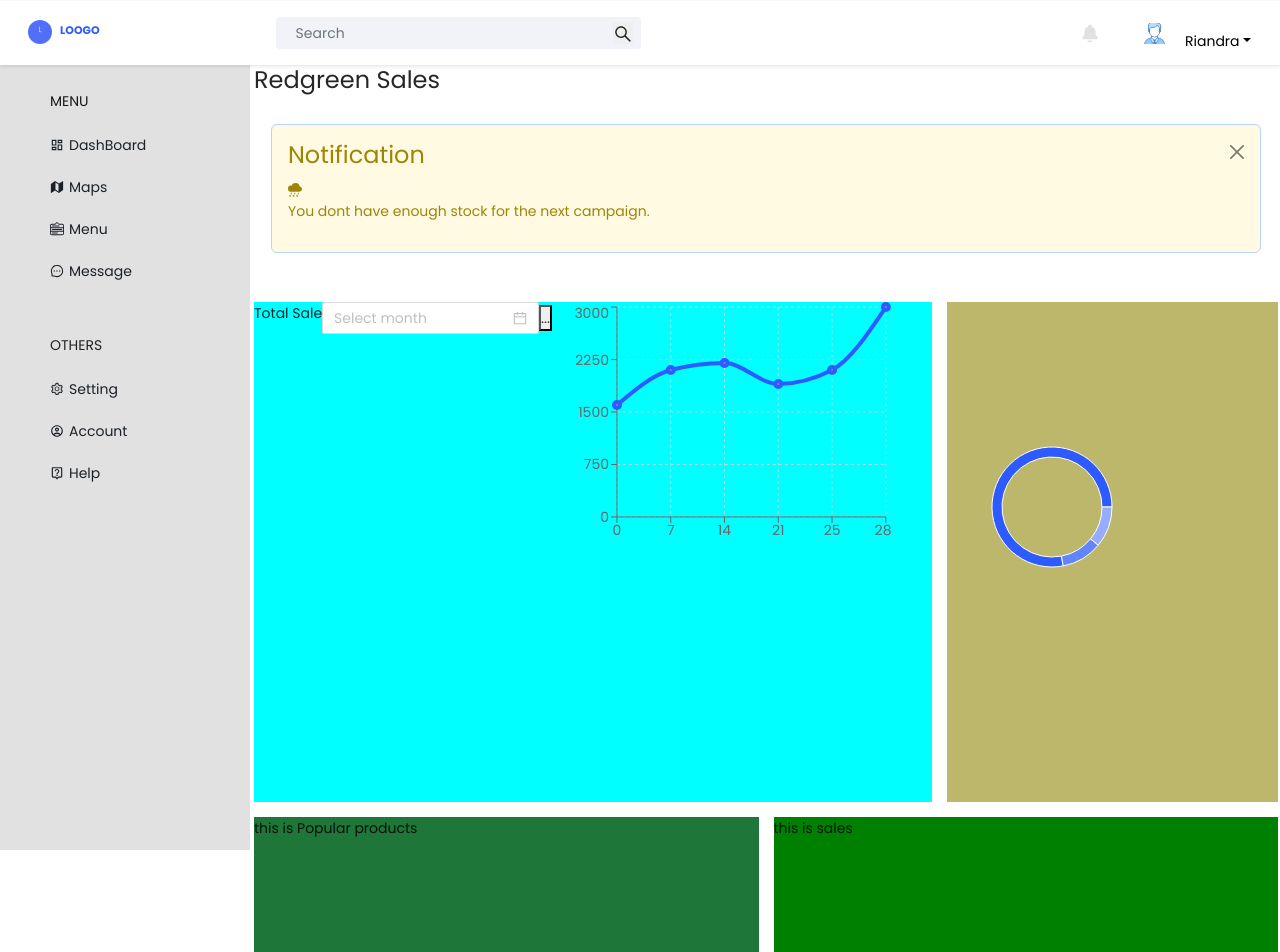
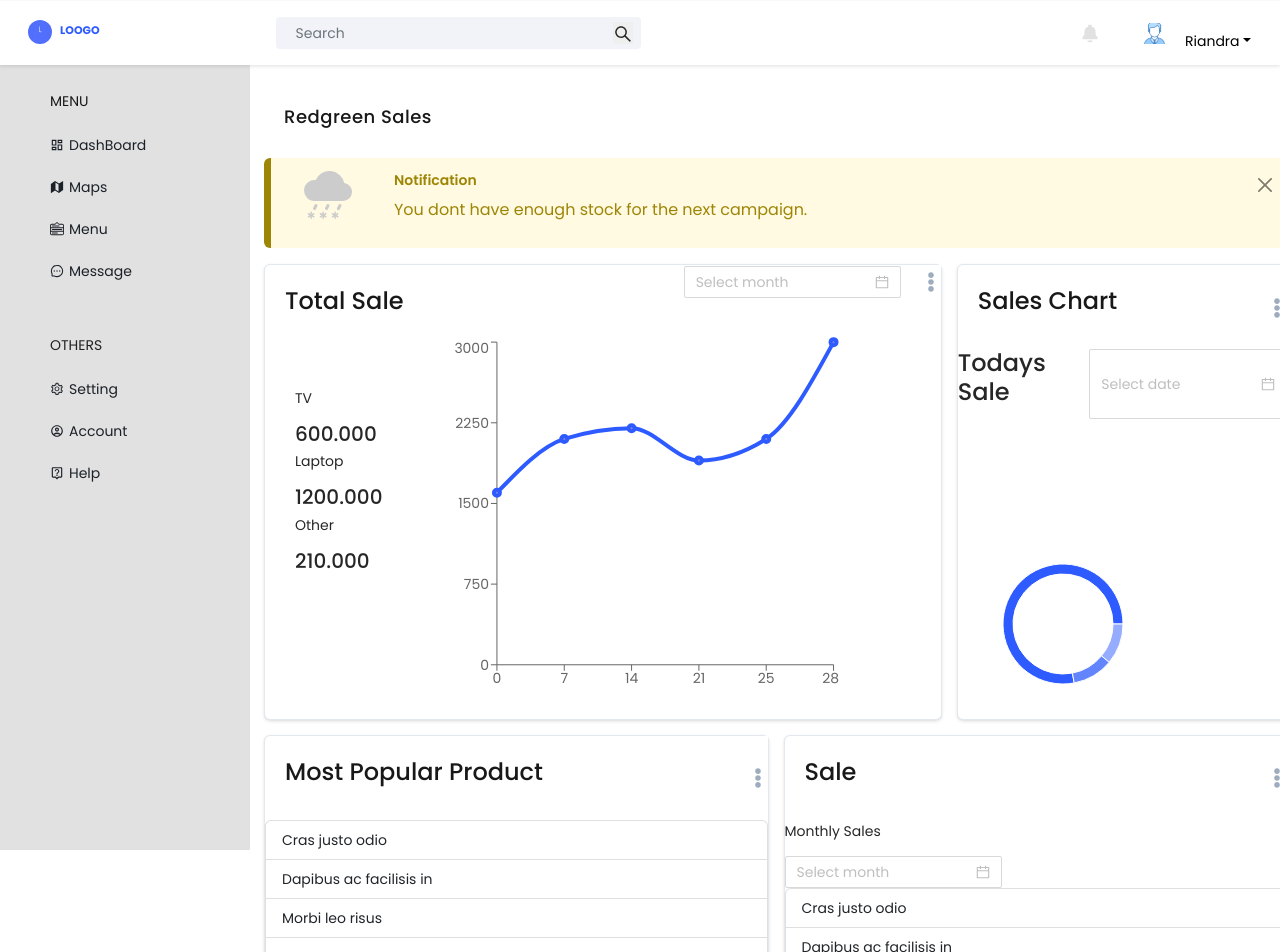
Before and after one commit to Rubai-Rahman/dashboard, a React (Create React App) app: page /dashboard in a window 1280 px wide. Shown: the top 952 px of the page. Built offline with nearby package versions, Linux system fonts and the light colour scheme.

Commit message:
total sale part completed

```diff
--- a/public/index.html
+++ b/public/index.html
@@ -14,11 +14,10 @@
       manifest.json provides metadata used when your web app is installed on a
       user's mobile device or desktop. See https://developers.google.com/web/fundamentals/web-app-manifest/
     -->
-    <link rel="manifest" href="%PUBLIC_URL%/manifest.json" />
     <link rel="preconnect" href="https://fonts.googleapis.com" />
     <link rel="preconnect" href="https://fonts.gstatic.com" crossorigin />
     <link
-      href="https://fonts.googleapis.com/css2?family=Poppins:wght@300;400;700&display=swap"
+      href="https://fonts.googleapis.com/css2?family=Poppins:wght@300;400;500;600;700;800&display=swap"
       rel="stylesheet"
     />
     <!--
--- a/src/App.css
+++ b/src/App.css
@@ -66,10 +66,9 @@
 }
 
 .dashboard {
-  margin-left: 254px;
-  margin-top: 50px;
   width: 80%;
   height: 1000px;
+  margin: 70px 0px 50px 264px;
 }
 
 .components {
@@ -86,27 +85,73 @@
     "product product product weather weather weather"
     "product product product weather weather weather";
 }
+.components > * {
+  background: #ffffff;
+  border: 1px solid #e3e8ef;
+  /* Shadow 4 */
+
+  box-shadow: 0px 0.3px 0.9px rgba(0, 0, 0, 0.07),
+    0px 1.6px 3.6px rgba(0, 0, 0, 0.11);
+  border-radius: 6px;
+}
 .totalSale {
   grid-area: totalSale;
-  background-color: cyan;
 }
 .sales {
   grid-area: sales;
-  background-color: green;
 }
 .weather {
   grid-area: weather;
-  background-color: blue;
 }
 .product {
   grid-area: product;
-  background-color: rgb(30, 118, 57);
 }
 .salesChart {
   grid-area: salesChart;
-  background-color: darkkhaki;
-  height: 500px;
+}
+
+.alert {
+  display: flex;
+  align-items: center;
+  height: 90px;
 }
 .header {
   display: flex;
+  justify-content: space-between;
 }
+.header > button {
+  border: none;
+  margin-left: 20px;
+  font-size: 20px;
+  color:#9DACBE;
+  background-color: white;
+}
+.title {
+  font-weight: 500;
+  font-size: 24px;
+  line-height: 32px;
+  color: #181818;
+  padding: 20px;
+}
+.lineChart {
+  width: 100%;
+  height: 100%;
+  margin-left: 50px;
+}
+.tlist {
+  margin-top: 50px;
+  margin-left: 30px;
+}
+
+.element {
+  width: 100%;
+  height: 100%;
+  display: flex;
+  justify-content: space-between;
+  align-items: flex-start;
+}
+.number {
+  font-weight: 500;
+  font-size: 20px;
+  margin-top: 10px;
+}
--- a/src/Components/Dashboard/Dashboard/Dashboard.js
+++ b/src/Components/Dashboard/Dashboard/Dashboard.js
@@ -11,24 +11,50 @@ const dashBoard = ({ show, setShow }) => {
   return (
     <div className="dashboard">
       <div className="title">
-        <h4>Redgreen Sales</h4>
+        <h4 style={{ fontSize: 18, fontWeight: 500, color: "#181818",letterSpacing:0.5,width:148,height:23, }}>
+          Redgreen Sales
+        </h4>
       </div>
-      <div className="alert">
+      <div>
         {show ? (
           <Alert
+            className="alert"
             style={{
               width: "100%",
               color: " #9D8506",
               backgroundColor: "#FFFAE1",
+              border: "none",
+              borderLeft: 7,
+              borderLeftStyle: "solid",
+              borderColor: "#9D8506",
             }}
             onClose={() => setShow(false)}
             dismissible
           >
-            <Alert.Heading>Notification</Alert.Heading>
+            <div className="alert">
+              <div className="logo">
                 <span>
-              <BsFillCloudSleetFill />
+                  <BsFillCloudSleetFill
+                    style={{ fontSize: 48, color: "#CCCCCC" }}
+                  />
                 </span>
-            <p>You dont have enough stock for the next campaign.</p>
+              </div>
+              <div className="heading" style={{ marginLeft: 22, padding: 20 }}>
+                <Alert.Heading
+                  style={{
+                    fontWeight: 600,
+                    fontSize: 14,
+                    paddingTop: 20,
+                    color: "#9D8506",
+                  }}
+                >
+                  Notification
+                </Alert.Heading>
+                <p style={{ fontWeight: 400, fontSize: 16, color: "#9D8506" }}>
+                  You dont have enough stock for the next campaign.
+                </p>
+              </div>
+            </div>
           </Alert>
         ) : (
           <span></span>
--- a/src/Components/Dashboard/Dashboard/PopularProduct.js
+++ b/src/Components/Dashboard/Dashboard/PopularProduct.js
@@ -1,11 +1,31 @@
-import React from 'react';
+import React from "react";
+import { ListGroup } from "react-bootstrap";
+import {FaEllipsisV} from "react-icons/fa"
 
 const PopularProduct = () => {
-    return (
-        <div>
-            this is Popular products
-        </div>
-    );
+  return (
+    <>
+      <div className="header">
+        <h3 className="title">Most Popular Product</h3>
+        <button> <FaEllipsisV /></button>
+      </div>
+      <div className="list">
+        <ListGroup>
+          <ListGroup.Item>Cras justo odio</ListGroup.Item>
+          <ListGroup.Item>Dapibus ac facilisis in</ListGroup.Item>
+          <ListGroup.Item>Morbi leo risus</ListGroup.Item>
+          <ListGroup.Item>Porta ac consectetur ac</ListGroup.Item>
+          <ListGroup.Item>Vestibulum at eros</ListGroup.Item>
+          <ListGroup.Item>Cras justo odio</ListGroup.Item>
+          <ListGroup.Item>Dapibus ac facilisis in</ListGroup.Item>
+          <ListGroup.Item>Morbi leo risus</ListGroup.Item>
+          <ListGroup.Item>Porta ac consectetur ac</ListGroup.Item>
+          <ListGroup.Item>Vestibulum at eros</ListGroup.Item>
+        </ListGroup>
+       <button>show more</button>
+      </div>
+    </>
+  );
 };
 
 export default PopularProduct;
--- a/src/Components/Dashboard/Dashboard/Sales.js
+++ b/src/Components/Dashboard/Dashboard/Sales.js
@@ -1,11 +1,32 @@
-import React from 'react';
+import { DatePicker } from "antd";
+import React from "react";
+import { ListGroup } from "react-bootstrap";
+import { FaEllipsisV } from "react-icons/fa";
 
 const Sales = () => {
-    return (
-        <div>
-            this is sales
-        </div>
-    );
+  return (
+    <>
+      <div className="header">
+        <h2 className="title">Sale</h2>
+        <button>
+          {" "}
+          <FaEllipsisV />{" "}
+        </button>
+      </div>
+      <div className="secondcomp">
+        <p>Monthly Sales</p>
+        <DatePicker picker="month" />
+      </div>
+      <div className="list">
+        <ListGroup>
+          <ListGroup.Item>Cras justo odio</ListGroup.Item>
+          <ListGroup.Item>Dapibus ac facilisis in</ListGroup.Item>
+          <ListGroup.Item>Morbi leo risus</ListGroup.Item>
+        </ListGroup>
+        <button>show more</button>
+      </div>
+    </>
+  );
 };
 
 export default Sales;
--- a/src/Components/Dashboard/Dashboard/SalesChart.js
+++ b/src/Components/Dashboard/Dashboard/SalesChart.js
@@ -1,34 +1,54 @@
 import { DatePicker } from "antd";
 import React from "react";
-import { PieChart, Pie, Tooltip , Cell, ResponsiveContainer } from "recharts";
+import { PieChart, Pie, Tooltip, Cell, ResponsiveContainer } from "recharts";
+import { FaEllipsisV } from "react-icons/fa";
 
 const data = [
   { name: "TV", value: 78 },
   { name: "Laptop", value: 11 },
   { name: "Other", value: 11 },
-
 ];
 
 const COLORS = ["#2D5BFF", "#6284FD", "#96ADFF"];
 
 const SalesChart = () => {
   return (
-   <> <PieChart width={200} height={300}>
-    <Pie data={data}
+    <>
+      <div className="chart">
+        <div className="header ">
+          <h3 className="title">Sales Chart</h3>
+          <button>
+            <FaEllipsisV />
+          </button>
+        </div>
+        <div className="header ">
+          <h4>Todays Sale</h4>
+          <DatePicker picker="day" />
+        </div>
+      </div>
+      <>
+        <PieChart width={200} height={300}>
+          <Pie
+            data={data}
             cx={100}
             cy={200}
             innerRadius={50}
             outerRadius={60}
             fill="#8884d8"
             paddingAngle={0}
-          dataKey="value" >
+            dataKey="value"
+          >
             {data.map((entry, index) => (
-            <Cell key={`cell-${index}`} fill={COLORS[index % COLORS.length]} />
+              <Cell
+                key={`cell-${index}`}
+                fill={COLORS[index % COLORS.length]}
+              />
             ))}
           </Pie>
           <Tooltip />
         </PieChart>
       </>
+    </>
   );
 };
 
--- a/src/Components/Dashboard/Dashboard/TotalSale.js
+++ b/src/Components/Dashboard/Dashboard/TotalSale.js
@@ -1,5 +1,6 @@
 import { DatePicker } from "antd";
 import React from "react";
+import {FaEllipsisV} from "react-icons/fa"
 import {
   LineChart,
   Line,
@@ -7,7 +8,6 @@ import {
   YAxis,
   CartesianGrid,
   Tooltip,
-  Legend,
   ResponsiveContainer,
 } from "recharts";
 
@@ -33,7 +33,6 @@ const pdata = [
     sale: 1900.0,
   },
   {
-
     date: 25,
     sale: 2100.0,
   },
@@ -41,29 +40,56 @@ const pdata = [
   {
     sellName: "4JT",
     date: 28,
-    sale:3000
+    sale: 3000,
   },
 ];
 const TotalSale = () => {
   return (
-    <div className="header" style={{width:"100%",height:"100%"}}>
+    <>
+      <div className="header">
         <div className="title">Total Sale</div>
-      <div className="date">
+        <div style={{ height: 32, marginLeft: 30 }}>
           <DatePicker picker="month" />
-        <button>...</button>
+          <button
+            style={{
+              border: "none",
+              fontSize: 20,
+              backgroundColor: "white",
+              marginLeft: 20,
+              color:"#9DACBE"
+            }}
+          >
+          <FaEllipsisV/>
+          </button>
         </div>
-    <>
-      <ResponsiveContainer width="50%" height="50%">
-        <LineChart width={300} height={100} data={pdata}>
-        <CartesianGrid strokeDasharray="3 3" />
+      </div>
+      <div className="element">
+        <div className="tlist ">
+          <div className="name">TV</div>
+          <div className="number">600.000</div>
+          <div className="name">Laptop</div>
+          <div className="number">1200.000</div>
+          <div className="name">Other</div>
+          <div className="number">210.000</div>
+        </div>
+        <div className="lineChart">
+          <ResponsiveContainer width="80%" height="80%">
+            <LineChart width={300} height={200} data={pdata}>
               <XAxis dataKey="date" />
               <YAxis />
-            <Tooltip contentStyle={{borderRadius:5}} />
-            <Line type="monotone" dataKey="sale" stroke="#2D5BFF" fill="#8884d8" strokeWidth={4}  />
+              <Tooltip contentStyle={{ borderRadius: 5 }} />
+              <Line
+                type="monotone"
+                dataKey="sale"
+                stroke="#2D5BFF"
+                fill="#8884d8"
+                strokeWidth={4}
+              />
             </LineChart>
           </ResponsiveContainer>
+        </div>
+      </div>
     </>
-    </div>
   );
 };
 
```
Lines whose indentation alone changed are shown as unchanged.
